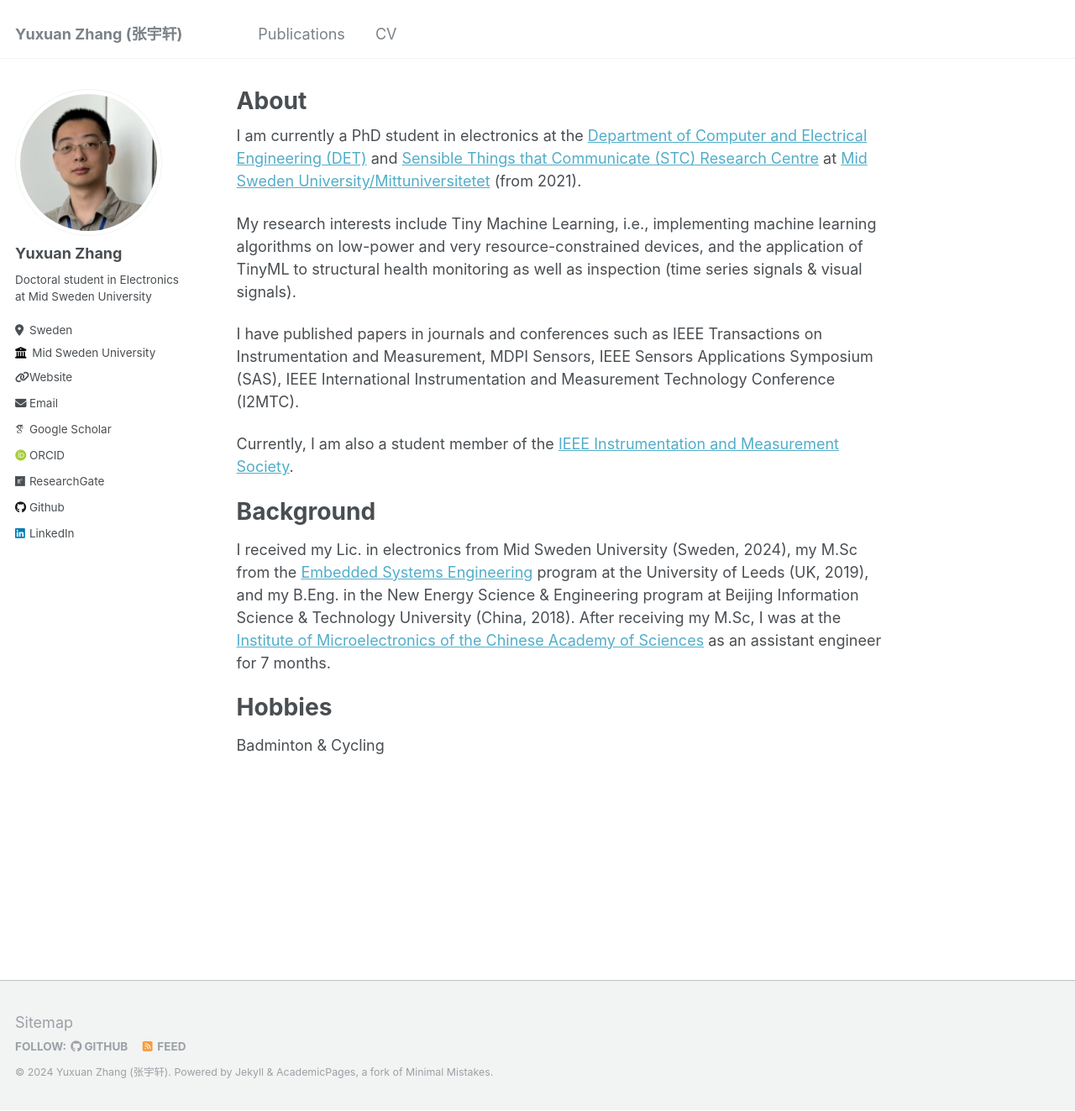
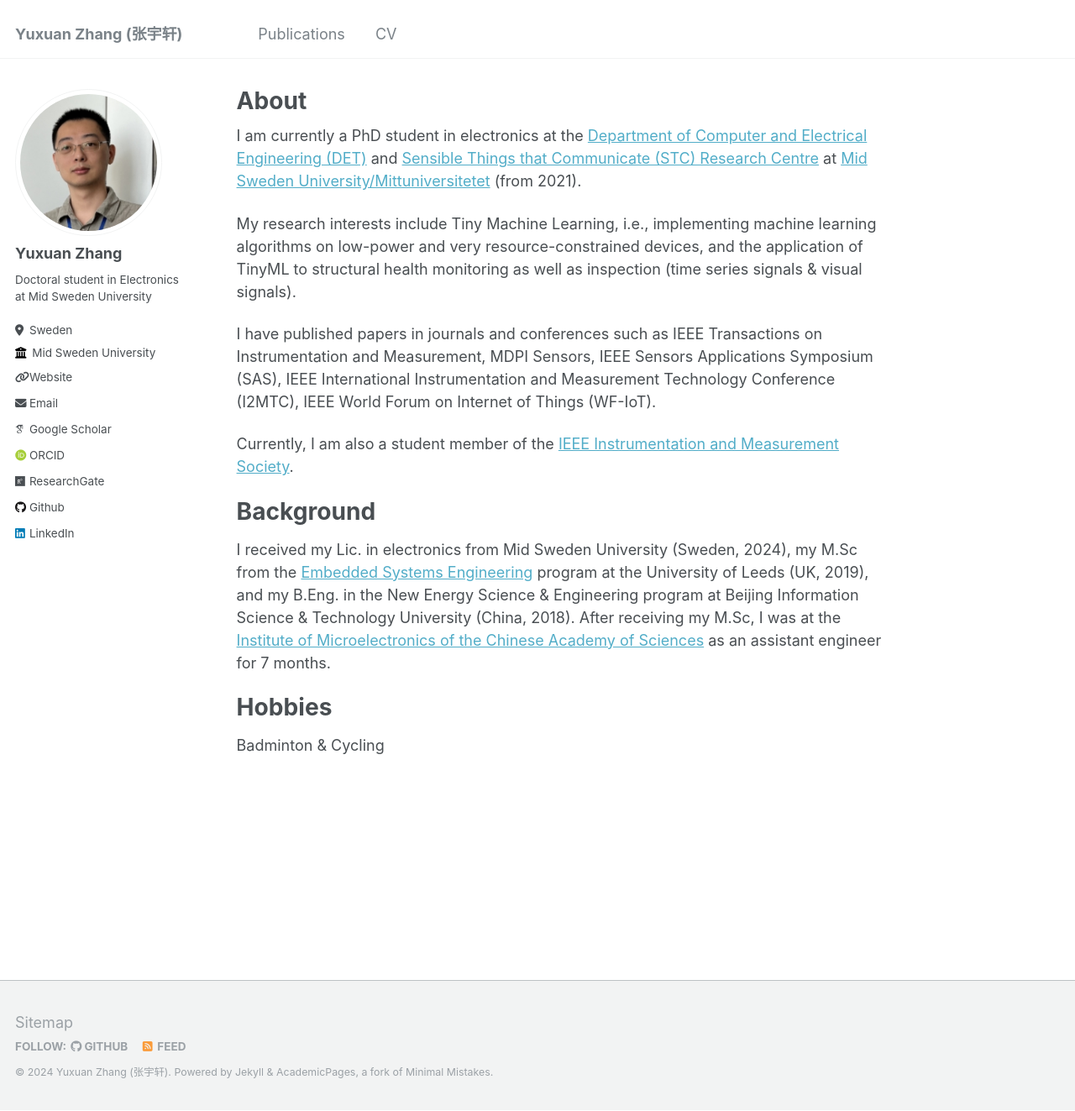
Before and after one commit to YuxuanZhang-96/YuxuanZhang-96.github.io, a Jekyll site: the page built from _pages/about.md, in a window 1280 px wide and 1323 px high. Shown: the whole window at 84% size. Built offline with Jekyll 4.4.1, drawn with Linux system fonts in a browser that asks for light colours; some web fonts are replaced.

Commit message:
Update about.md

```diff
--- a/_pages/about.md
+++ b/_pages/about.md
@@ -11,7 +11,7 @@ I am currently a PhD student in electronics at the
 
 My research interests include Tiny Machine Learning, i.e., implementing machine learning algorithms on low-power and very resource-constrained devices, and the application of TinyML to structural health monitoring as well as inspection (time series signals & visual signals).
 
-I have published papers in journals and conferences such as IEEE Transactions on Instrumentation and Measurement, MDPI Sensors, IEEE Sensors Applications Symposium (SAS), IEEE International Instrumentation and Measurement Technology Conference (I2MTC).
+I have published papers in journals and conferences such as IEEE Transactions on Instrumentation and Measurement, MDPI Sensors, IEEE Sensors Applications Symposium (SAS), IEEE International Instrumentation and Measurement Technology Conference (I2MTC), IEEE World Forum on Internet of Things (WF-IoT).
 
 Currently, I am also a student member of the [IEEE Instrumentation and Measurement Society](https://ieee-ims.org/).
 
```
